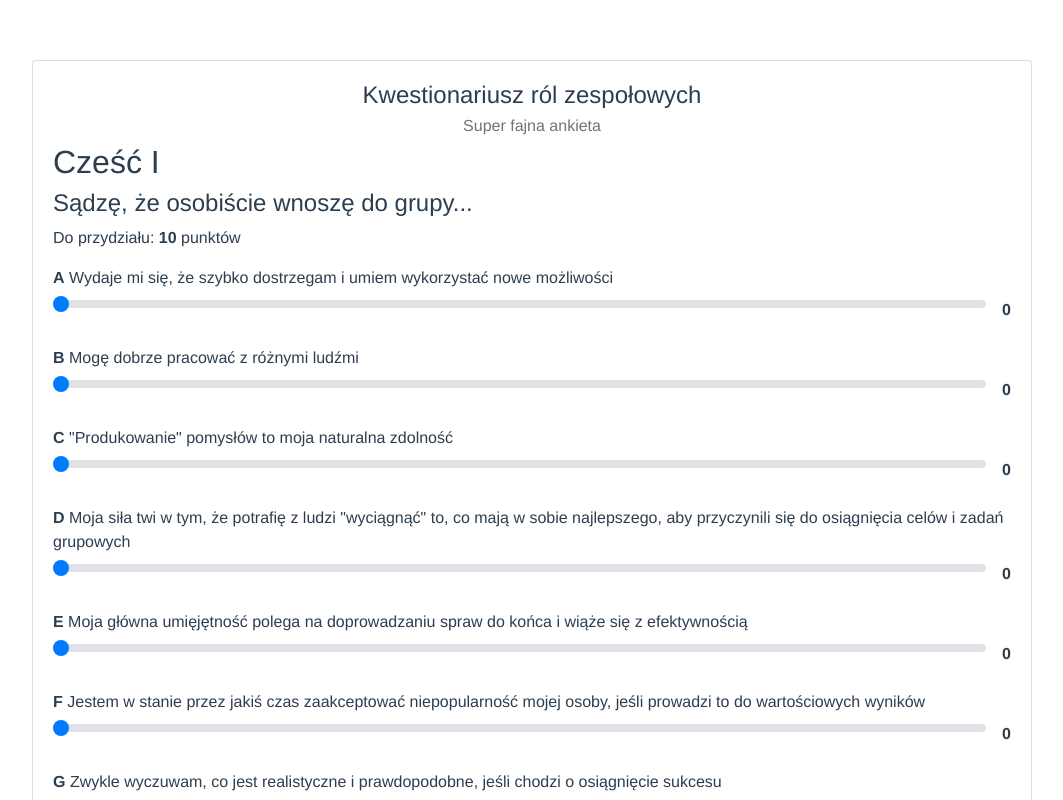
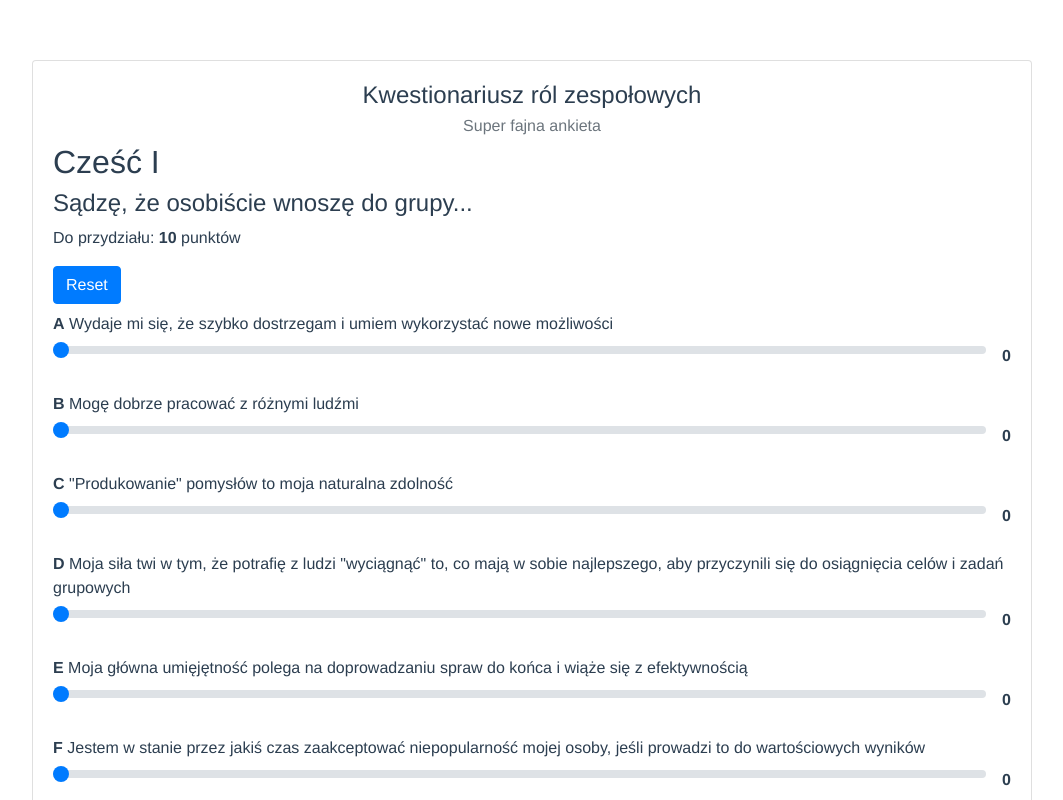
Before and after one commit to christopher-dabrowski/kwestionariusz-rol-zespolowych, a Vue app: page / in a window 1280 px wide. Shown: the top 800 px of the page, without its empty margins (108-1171 px from the left). Built offline with nearby package versions, Linux system fonts and the light colour scheme.

Commit message:
Reset button

```diff
--- a/src/App.vue
+++ b/src/App.vue
@@ -13,6 +13,7 @@
         <p>
           Do przydziału: <b>{{ left }}</b> punktów
         </p>
+        <b-button class="mb-2" variant="primary" @click="reset">Reset</b-button>
 
         <Option
           letter="A"
@@ -111,6 +112,18 @@ export default {
       return this.total - this.spend;
     },
   },
+  methods: {
+    reset() {
+      this.a = 0;
+      this.b = 0;
+      this.c = 0;
+      this.d = 0;
+      this.e = 0;
+      this.f = 0;
+      this.g = 0;
+      this.h = 0;
+    },
+  },
 };
 </script>
 
```
